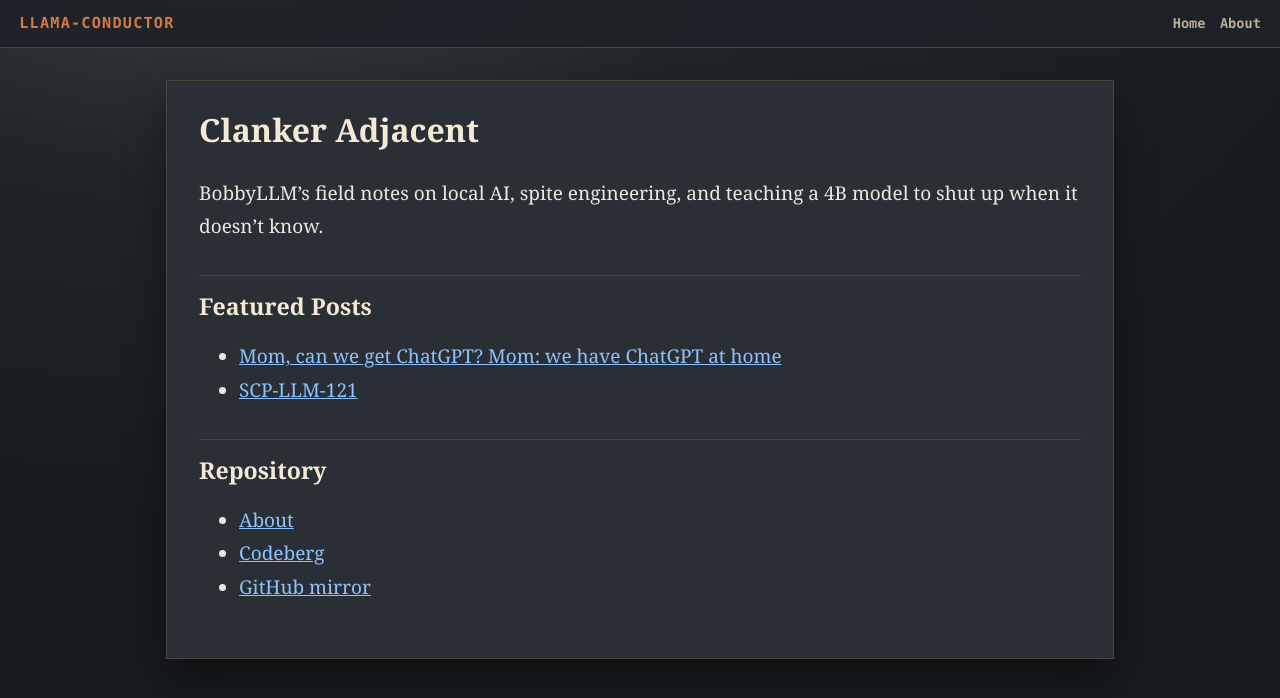
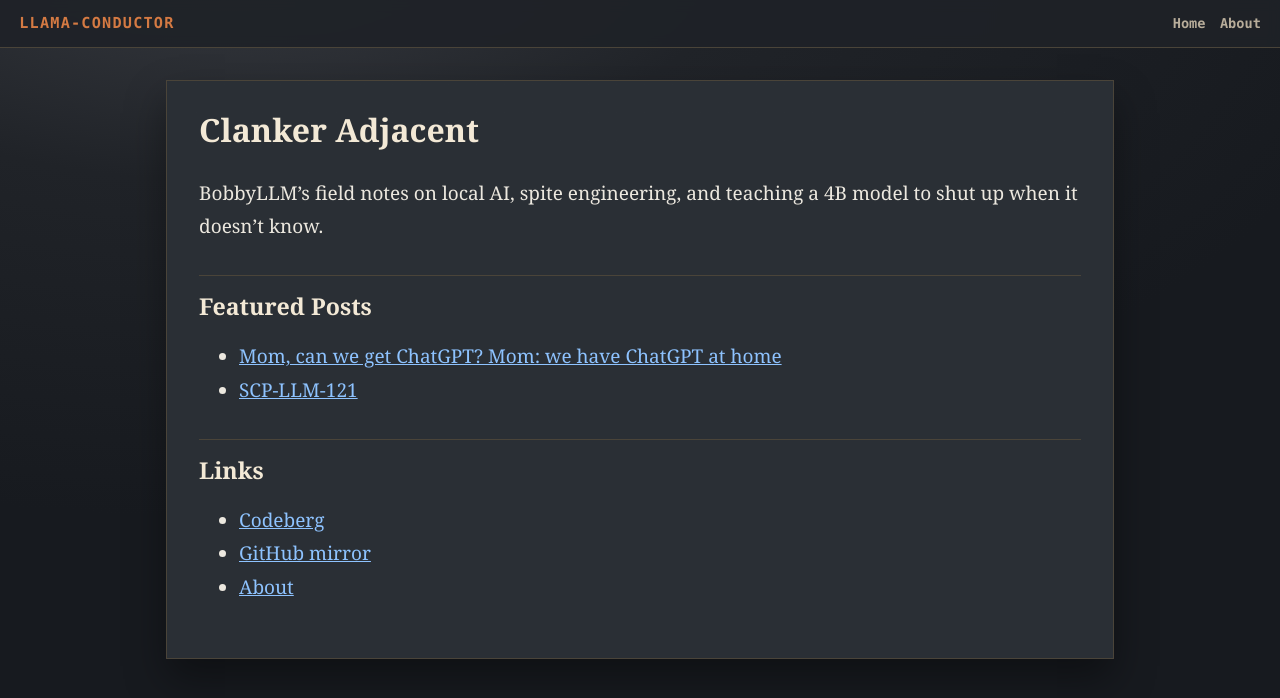
Before and after one commit to BobbyLLM/llama-conductor, a Jekyll site: the page built from index.md, in a window 1280 px wide. Shown: the top 698 px of the page. Built offline with Jekyll 4.4.1, drawn with Linux system fonts in a browser that asks for light colours.

Commit message:
Rename Repository section to Links and reorder links

```diff
--- a/index.md
+++ b/index.md
@@ -12,8 +12,8 @@ BobbyLLM's field notes on local AI, spite engineering, and teaching a 4B model t
 - [Mom, can we get ChatGPT? Mom: we have ChatGPT at home]({{ '/blog/meme-test/' | relative_url }})
 - [SCP-LLM-121]({{ '/blog/scp-llm-121/' | relative_url }})
 
-## Repository
+## Links
 
-- [About]({{ '/about/' | relative_url }})
 - [Codeberg](https://codeberg.org/BobbyLLM/llama-conductor)
 - [GitHub mirror](https://github.com/BobbyLLM/llama-conductor)
+- [About]({{ '/about/' | relative_url }})
```
